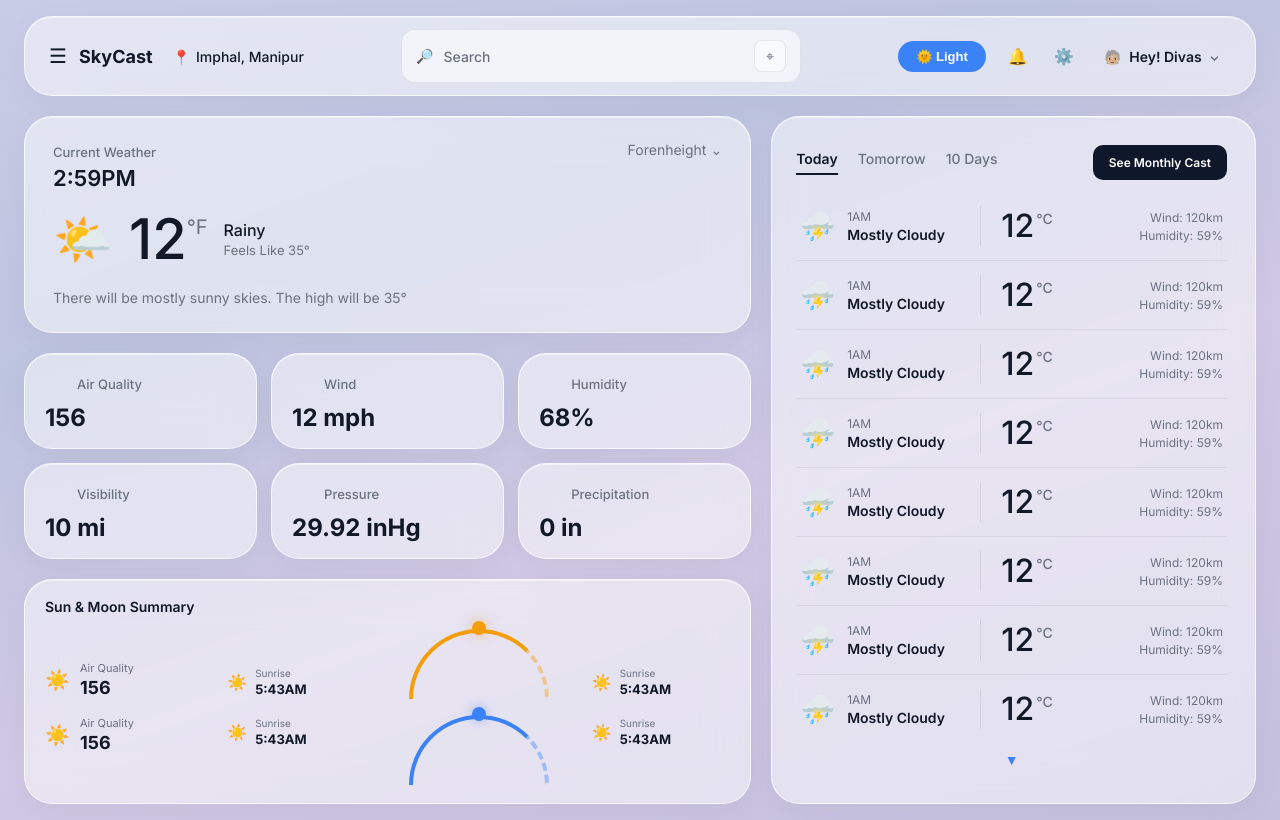
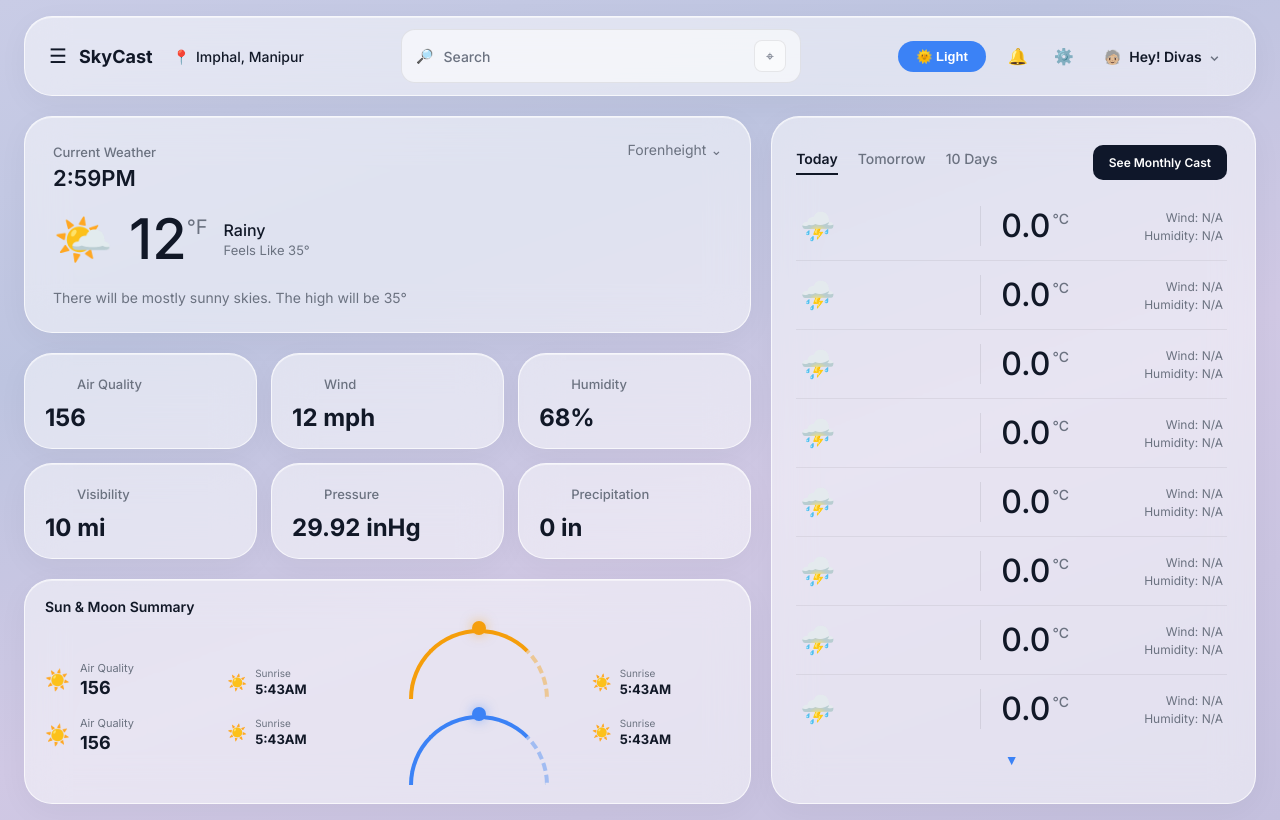
Before and after one commit to Divasdev/Let-S-React, a React (Vite) app in the folder Weather-App/: page / in a window 1280 px wide. Built offline with nearby package versions, Linux system fonts and the light colour scheme.

Commit message:
fix(forecast): refactor ForecastRow to individual props and fix JSX nesting

```diff
--- a/Weather-App/src/components/Forecast/ForecastRow.jsx
+++ b/Weather-App/src/components/Forecast/ForecastRow.jsx
@@ -1,33 +1,32 @@
 import "./ForecastRow.css";
 
-export function ForecastRow(){
-   return(
+export function ForecastRow({ time, icon, condition, temp, wind, humidity }) {
+  const tempC = (((temp ?? 32) - 32) * 5 / 9).toFixed(1);
+
+  return (
     <div className="forecast-card">
       <div className="forecast-row">
 
         <div className="forecast-left">
           <div className="forecast-weather-icon">⛈️</div>
-
           <div>
-                <p className="forecast-time">1AM</p>
-                <h3 className="forecast-condition">Mostly Cloudy</h3>
+            <p className="forecast-time">{time}</p>
+            <h3 className="forecast-condition">{condition}</h3>
           </div>
         </div>
 
         <div className="forecast-divider"></div>
 
         <div className="forecast-temp">
-              12<span>°C</span>
+          {tempC}<span>°C</span>
         </div>
 
         <div className="forecast-extra">
-              <p>Wind: 120km</p>
-              <p>Humidity: 59%</p>
+          <p>{wind ?? "Wind: N/A"}</p>
+          <p>{humidity ?? "Humidity: N/A"}</p>
         </div>
 
       </div>
     </div>
-
-
-   )
+  );
 }
```
Lines whose indentation alone changed are shown as unchanged.
